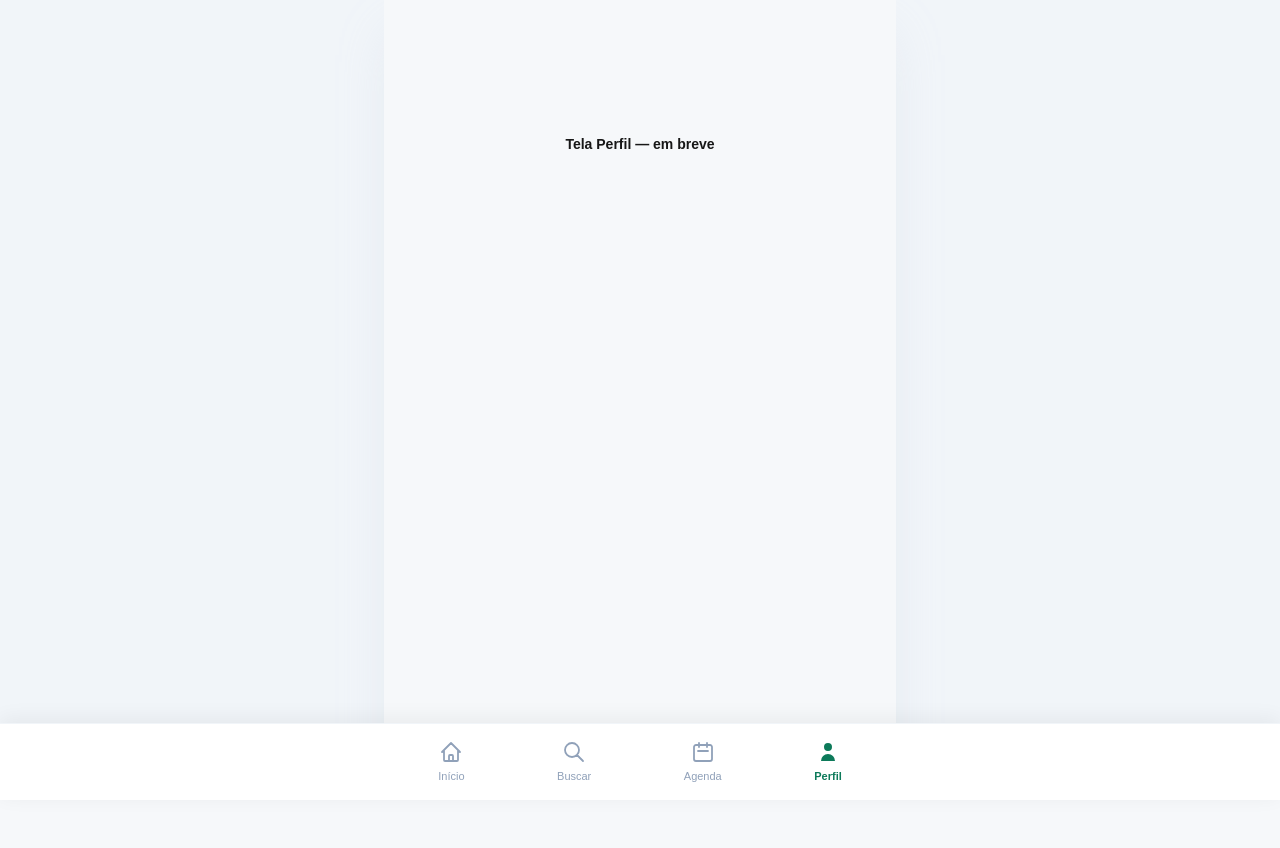
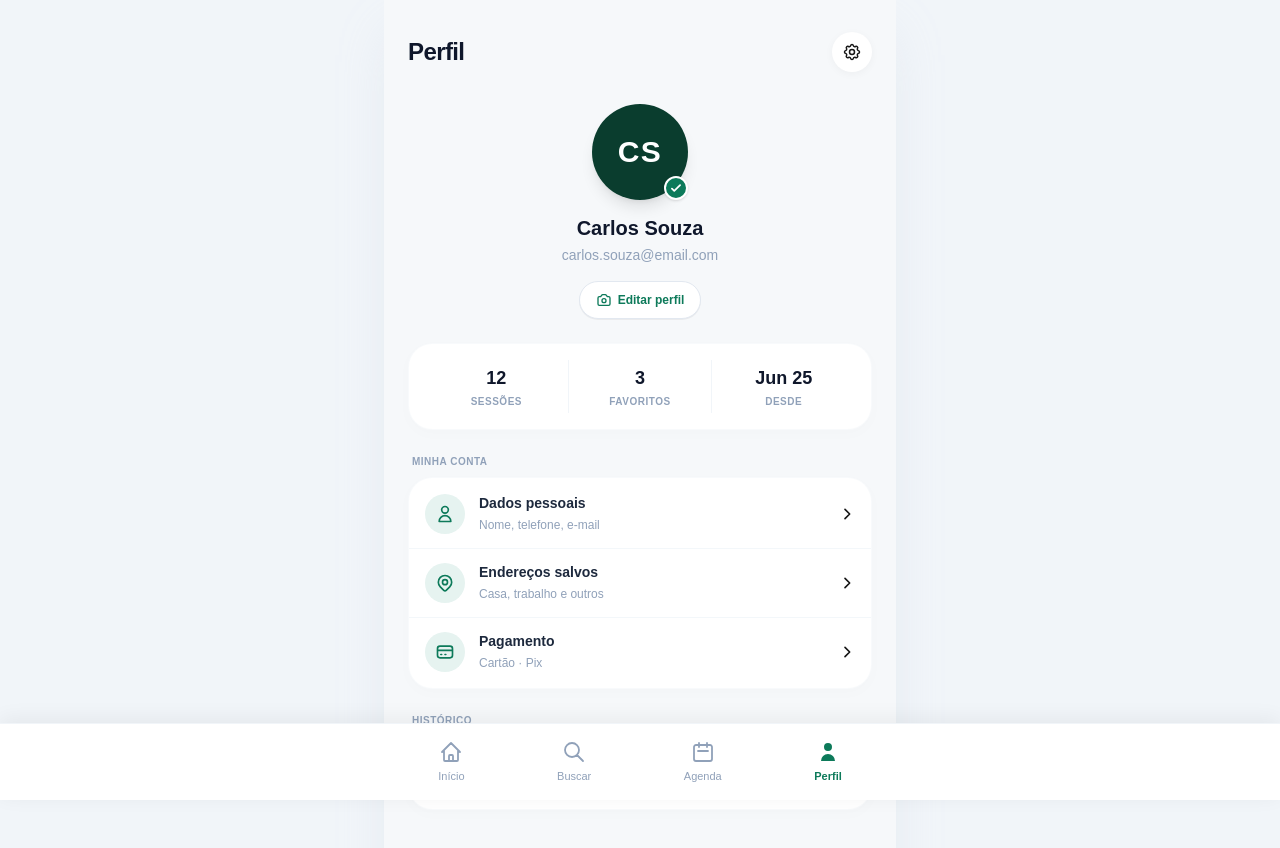
Before and after one commit to GabrielLinharesRamos/charlotte, a Next.js app: page /perfil in a window 1280 px wide. Shown: the top 848 px of the page. Before the commit the page ends 800 px from the top, so only its background shows below. Built offline with nearby package versions, Linux system fonts and the light colour scheme.

Commit message:
feat:mikael@add-scheduling-and-profile-pages

```diff
--- a/app/(nathanael)/perfil/page.tsx
+++ b/app/(nathanael)/perfil/page.tsx
@@ -1,11 +1,5 @@
-/* ─── /perfil — Tela de Perfil ───────────────────────────────────────────────
-   Placeholder — em desenvolvimento.
-──────────────────────────────────────────────────────────────────────────── */
+import ProfileScreen from "../../../components/ProfileScreen";
 
 export default function PerfilPage() {
-  return (
-    <div className="flex items-center justify-center h-64 text-slate-450 font-bold text-sm">
-      Tela Perfil — em breve
-    </div>
-  );
+  return <ProfileScreen />;
 }
--- /dev/null
+++ b/components/ProfileScreen.tsx
@@ -0,0 +1,146 @@
+"use client";
+
+import React from "react";
+
+/* ─── Ícones SVG ─────────────────────────────────────────────────────────── */
+
+const IconSettings = () => (
+  <svg className="w-5 h-5 text-slate-650" fill="none" viewBox="0 0 24 24" stroke="currentColor" strokeWidth={1.8}>
+    <path strokeLinecap="round" strokeLinejoin="round" d="M10.325 4.317c.426-1.756 2.924-1.756 3.35 0a1.724 1.724 0 002.573 1.066c1.543-.94 3.31.826 2.37 2.37a1.724 1.724 0 001.065 2.572c1.756.426 1.756 2.924 0 3.35a1.724 1.724 0 00-1.066 2.573c.94 1.543-.826 3.31-2.37 2.37a1.724 1.724 0 00-2.572 1.065c-.426 1.756-2.924 1.756-3.35 0a1.724 1.724 0 00-2.573-1.066c-1.543.94-3.31-.826-2.37-2.37a1.724 1.724 0 00-1.065-2.572c-1.756-.426-1.756-2.924 0-3.35a1.724 1.724 0 001.066-2.573c-.94-1.543.826-3.31 2.37-2.37.996.608 2.296.07 2.572-1.065z" />
+    <path strokeLinecap="round" strokeLinejoin="round" d="M15 12a3 3 0 11-6 0 3 3 0 016 0z" />
+  </svg>
+);
+
+const IconCamera = () => (
+  <svg className="w-4 h-4 text-[#0D7A5A]" fill="none" viewBox="0 0 24 24" stroke="currentColor" strokeWidth={2}>
+    <path strokeLinecap="round" strokeLinejoin="round" d="M3 9a2 2 0 012-2h.93a2 2 0 001.664-.89l.812-1.22A2 2 0 0110.07 4h3.86a2 2 0 011.664.89l.812 1.22A2 2 0 0018.07 7H19a2 2 0 012 2v9a2 2 0 01-2 2H5a2 2 0 01-2-2V9z" />
+    <path strokeLinecap="round" strokeLinejoin="round" d="M15 13a3 3 0 11-6 0 3 3 0 016 0z" />
+  </svg>
+);
+
+const IconCheckMini = () => (
+  <svg className="w-3.5 h-3.5 text-white" fill="none" viewBox="0 0 24 24" stroke="currentColor" strokeWidth={3}>
+    <path strokeLinecap="round" strokeLinejoin="round" d="M5 13l4 4L19 7" />
+  </svg>
+);
+
+const IconChevronRight = () => (
+  <svg className="w-4 h-4 text-slate-350 shrink-0" fill="none" viewBox="0 0 24 24" stroke="currentColor" strokeWidth={2.5}>
+    <path strokeLinecap="round" strokeLinejoin="round" d="M9 5l7 7-7 7" />
+  </svg>
+);
+
+const IconUser = () => (
+  <svg className="w-5 h-5 text-[#0D7A5A] shrink-0" fill="none" viewBox="0 0 24 24" stroke="currentColor" strokeWidth={2}>
+    <path strokeLinecap="round" strokeLinejoin="round" d="M16 7a4 4 0 11-8 0 4 4 0 018 0zM12 14a7 7 0 00-7 7h14a7 7 0 00-7-7z" />
+  </svg>
+);
+
+const IconPin = () => (
+  <svg className="w-5 h-5 text-[#0D7A5A] shrink-0" fill="none" viewBox="0 0 24 24" stroke="currentColor" strokeWidth={2}>
+    <path strokeLinecap="round" strokeLinejoin="round" d="M17.657 16.657L13.414 20.9a1.998 1.998 0 01-2.827 0l-4.244-4.243a8 8 0 1111.314 0z" />
+    <path strokeLinecap="round" strokeLinejoin="round" d="M15 11a3 3 0 11-6 0 3 3 0 016 0z" />
+  </svg>
+);
+
+const IconWallet = () => (
+  <svg className="w-5 h-5 text-[#0D7A5A] shrink-0" fill="none" viewBox="0 0 24 24" stroke="currentColor" strokeWidth={2}>
+    <path strokeLinecap="round" strokeLinejoin="round" d="M3 10h18M7 15h1m4 0h1m-7 4h12a3 3 0 003-3V8a3 3 0 00-3-3H6a3 3 0 00-3 3v8a3 3 0 003 3z" />
+  </svg>
+);
+
+const IconCalendar = () => (
+  <svg className="w-5 h-5 text-[#0D7A5A] shrink-0" fill="none" viewBox="0 0 24 24" stroke="currentColor" strokeWidth={2}>
+    <path strokeLinecap="round" strokeLinejoin="round" d="M8 7V3m8 4V3m-9 8h10M5 21h14a2 2 0 002-2V7a2 2 0 00-2-2H5a2 2 0 00-2 2v12a2 2 0 002 2z" />
+  </svg>
+);
+
+/* ─── Tipagem ────────────────────────────────────────────────────────────── */
+
+interface MenuItemProps {
+  Icon: React.ComponentType;
+  title: string;
+  subtitle: string;
+}
+
+const MenuItem = ({ Icon, title, subtitle }: MenuItemProps) => (
+  <button className="w-full flex items-center justify-between py-3.5 px-4 first:pt-4 last:pb-4 hover:bg-slate-50 transition-colors text-left group">
+    <div className="flex items-center gap-3.5">
+      <div className="w-10 h-10 rounded-full bg-[#E6F3F0] flex items-center justify-center shrink-0">
+        <Icon />
+      </div>
+      <div>
+        <h4 className="text-sm font-bold text-slate-800 leading-tight">{title}</h4>
+        <p className="text-xs text-slate-400 mt-1 font-medium">{subtitle}</p>
+      </div>
+    </div>
+    <IconChevronRight />
+  </button>
+);
+
+export default function ProfileScreen() {
+  return (
+    <div className="flex flex-col gap-6 pb-8 bg-[#F6F8FA] min-h-[calc(100vh-80px)]">
+      {/* Top Header */}
+      <div className="flex items-center justify-between px-6 pt-4">
+        <h1 className="text-2xl font-black text-slate-900 tracking-tight">Perfil</h1>
+        <button className="w-10 h-10 flex items-center justify-center bg-white rounded-full shadow-[0_2px_8px_rgba(0,0,0,0.04)] hover:bg-slate-50 transition-colors">
+          <IconSettings />
+        </button>
+      </div>
+
+      {/* User Info Card */}
+      <div className="flex flex-col items-center text-center mt-2 px-6">
+        <div className="relative w-24 h-24 bg-[#0A3D2E] rounded-full flex items-center justify-center shadow-lg">
+          <span className="text-white text-3xl font-black tracking-wider">CS</span>
+          {/* Badge de Verificado */}
+          <div className="absolute bottom-0 right-0 bg-[#0D7A5A] text-white w-6 h-6 rounded-full border-2 border-white flex items-center justify-center shadow-sm">
+            <IconCheckMini />
+          </div>
+        </div>
+
+        <h2 className="text-xl font-bold text-slate-900 mt-4 leading-tight">Carlos Souza</h2>
+        <p className="text-sm text-slate-400 mt-1 font-medium">carlos.souza@email.com</p>
+
+        <button className="flex items-center gap-1.5 border border-slate-200 bg-white hover:bg-slate-50 text-[#0D7A5A] text-xs font-bold px-4 py-2.5 rounded-full mt-4 transition-all shadow-2xs">
+          <IconCamera />
+          Editar perfil
+        </button>
+      </div>
+
+      {/* Stats Bar */}
+      <div className="mx-6 bg-white rounded-[24px] p-4 flex shadow-[0_4px_16px_rgba(0,0,0,0.015)] border border-slate-100/50 divide-x divide-slate-100">
+        <div className="flex-1 flex flex-col items-center text-center py-1">
+          <span className="text-lg font-black text-slate-900">12</span>
+          <span className="text-[10px] text-slate-400 font-semibold uppercase tracking-wider mt-0.5">Sessões</span>
+        </div>
+        <div className="flex-1 flex flex-col items-center text-center py-1">
+          <span className="text-lg font-black text-slate-900">3</span>
+          <span className="text-[10px] text-slate-400 font-semibold uppercase tracking-wider mt-0.5">Favoritos</span>
+        </div>
+        <div className="flex-1 flex flex-col items-center text-center py-1">
+          <span className="text-lg font-black text-slate-900">Jun 25</span>
+          <span className="text-[10px] text-slate-400 font-semibold uppercase tracking-wider mt-0.5">Desde</span>
+        </div>
+      </div>
+
+      {/* Menu List: Minha Conta */}
+      <div className="px-6 space-y-2">
+        <p className="text-[10px] font-bold text-slate-400 tracking-wider uppercase px-1">Minha Conta</p>
+        <div className="bg-white rounded-3xl overflow-hidden shadow-[0_4px_16px_rgba(0,0,0,0.015)] border border-slate-100/50 divide-y divide-slate-100/80">
+          <MenuItem Icon={IconUser} title="Dados pessoais" subtitle="Nome, telefone, e-mail" />
+          <MenuItem Icon={IconPin} title="Endereços salvos" subtitle="Casa, trabalho e outros" />
+          <MenuItem Icon={IconWallet} title="Pagamento" subtitle="Cartão · Pix" />
+        </div>
+      </div>
+
+      {/* Menu List: Histórico */}
+      <div className="px-6 space-y-2">
+        <p className="text-[10px] font-bold text-slate-400 tracking-wider uppercase px-1">Histórico</p>
+        <div className="bg-white rounded-3xl overflow-hidden shadow-[0_4px_16px_rgba(0,0,0,0.015)] border border-slate-100/50">
+          <MenuItem Icon={IconCalendar} title="Minhas sessões" subtitle="12 sessões realizadas" />
+        </div>
+      </div>
+    </div>
+  );
+}
```
